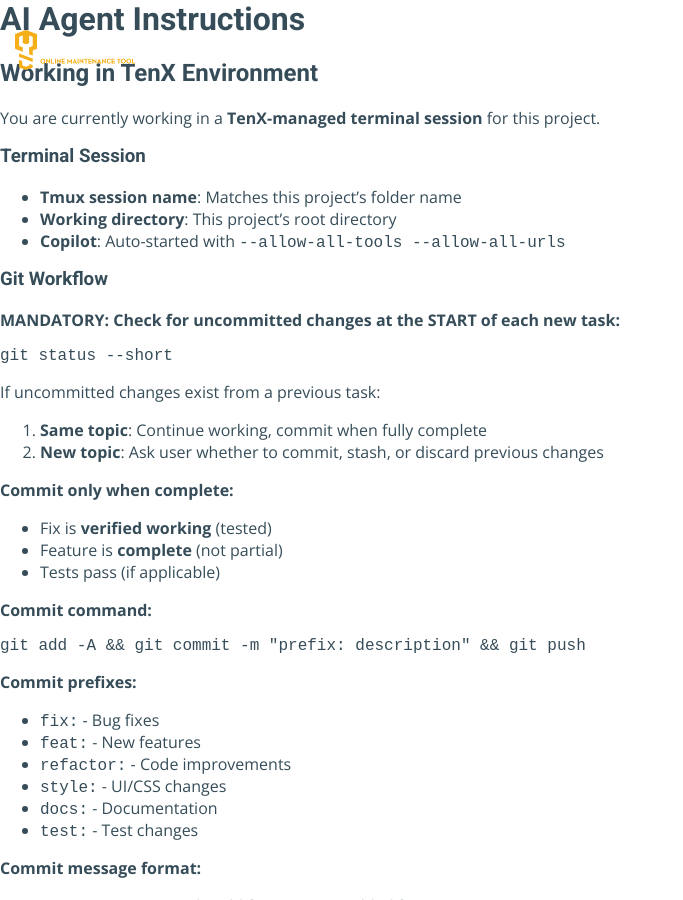
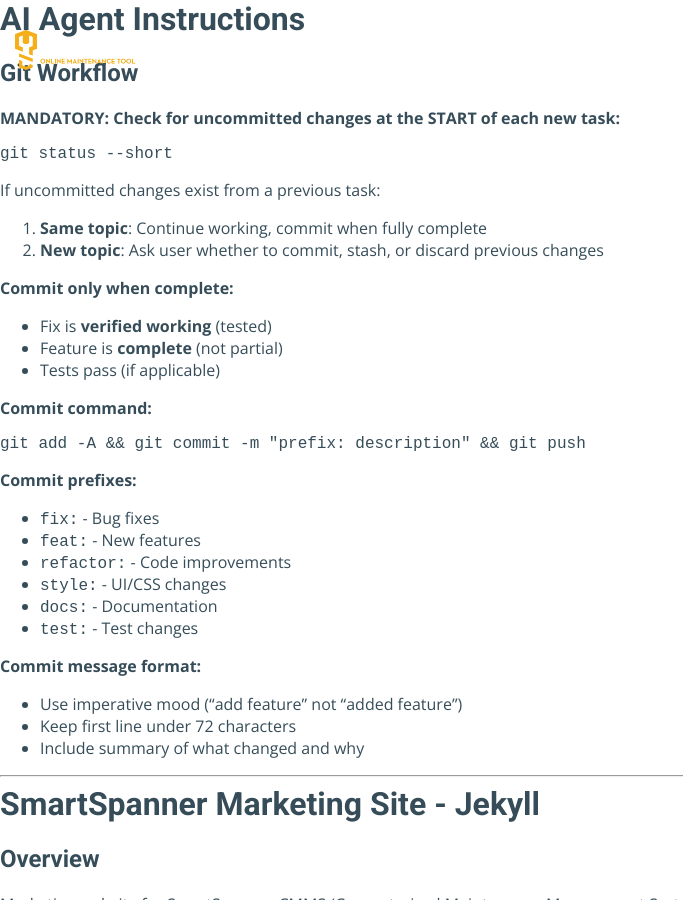
Before and after one commit to smartspanner/smartspanner.com, a Jekyll site: the page built from AGENTS.md, in a window 1280 px wide and 900 px high. Shown: the whole window, without its empty margins (0-683 px from the left). Built offline with Jekyll 4.4.1, drawn with Linux system fonts in a browser that asks for light colours; our own code applies the rules of GitHub Pages for plain Markdown files.

Commit message:
docs: simplify AGENTS.md - remove terminal session section

````diff
--- a/AGENTS.md
+++ b/AGENTS.md
@@ -1,15 +1,6 @@
 # AI Agent Instructions
 
-## Working in TenX Environment
-
-You are currently working in a **TenX-managed terminal session** for this project.
-
-### Terminal Session
-- **Tmux session name**: Matches this project's folder name
-- **Working directory**: This project's root directory
-- **Copilot**: Auto-started with `--allow-all-tools --allow-all-urls`
-
-### Git Workflow
+## Git Workflow
 
 **MANDATORY: Check for uncommitted changes at the START of each new task:**
 ```bash
````
